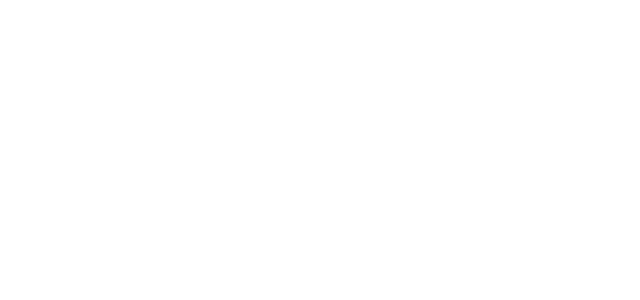
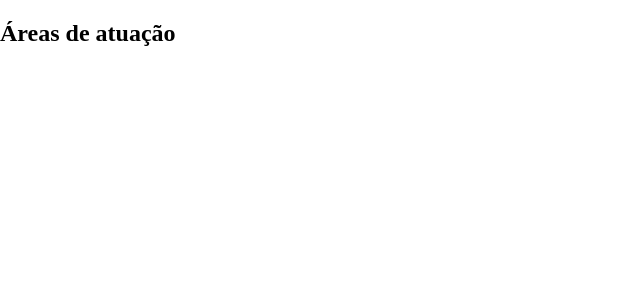
Before and after one commit to citi-onboarding/Aqua-Jr, a React (Create React App) app in the folder client/: page / in a window 1280 px wide. Shown: the top 300 px of the page, without its empty margins (0-640 px from the left). Built offline with nearby package versions, Linux system fonts and the light colour scheme.

Commit message:
Feature(expertise-area) : Add the base files for this issue and add a file to .gitignore

```diff
--- /dev/null
+++ b/client/src/components/ExpertiseArea/ExpertiseArea.jsx
@@ -0,0 +1,17 @@
+import React from "react";
+import axios from "axios";
+
+import "./ExpertiseArea.css";
+
+function ExpertiseArea() {
+  return (
+    <section className="ExpertiseArea">
+      <h2>Áreas de atuação</h2>
+      <div className="categories"></div>
+      <div className="services"></div>
+      <div className="dots"></div>
+    </section>
+  );
+}
+
+export default ExpertiseArea;
--- /dev/null
+++ b/client/src/components/ExpertiseArea/index.js
@@ -0,0 +1,3 @@
+import ExpertiseArea from './ExpertiseArea';
+
+export default ExpertiseArea;
--- /dev/null
+++ b/client/src/components/Service/index.js
@@ -0,0 +1,3 @@
+import Service from './Service';
+
+export default Service;
--- a/client/src/components/index.js
+++ b/client/src/components/index.js
@@ -1,6 +1,9 @@
 import Example from './Example';
 import CallToBlog from "./CallToBlog"
+import ExpertiseArea from "./ExpertiseArea";
 
 export {
-  CallToBlog
+  Example,
+  CallToBlog,
+  ExpertiseArea
 };
--- a/client/src/index.jsx
+++ b/client/src/index.jsx
@@ -2,13 +2,17 @@
 import ReactDOM from 'react-dom';
 
 import {
-  CallToBlog
+  CallToBlog,
+  Example,
+  ExpertiseArea
 } from './components';
 
 function App() {
   return (
     <section className="app">
       <CallToBlog />
+      {/* <Example /> */}
+      <ExpertiseArea />
     </section>
   );
 }
```
Also changed, not shown: client/src/components/Service/Service.jsx (added, +9 -0 lines), client/src/components/ExpertiseArea/ExpertiseArea.css (added), client/src/components/Service/Service.css (added), 1 other file (tests, documents, lock files or other folders).
